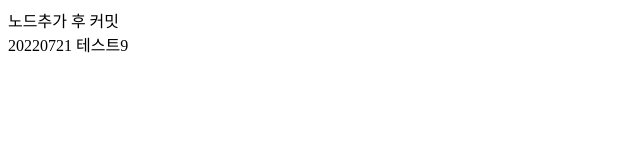
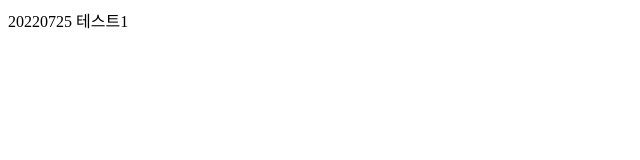
Before and after one commit to ssong91DEV/react-project, a React (Create React App) app in the folder react-cra-project/: page / in a window 1280 px wide. Shown: the top 160 px of the page, without its empty margins (0-640 px from the left). Built offline with nearby package versions, Linux system fonts and the light colour scheme.

Commit message:
0725 test 1

```diff
--- a/react-cra-project/src/App.js
+++ b/react-cra-project/src/App.js
@@ -1,8 +1,7 @@
 function App() {
   return (
     <div className="App">
-      <div>노드추가 후 커밋</div>
-      <div>20220721 테스트9</div>
+      <div>20220725 테스트1</div>
     </div>
   );
 }
```
